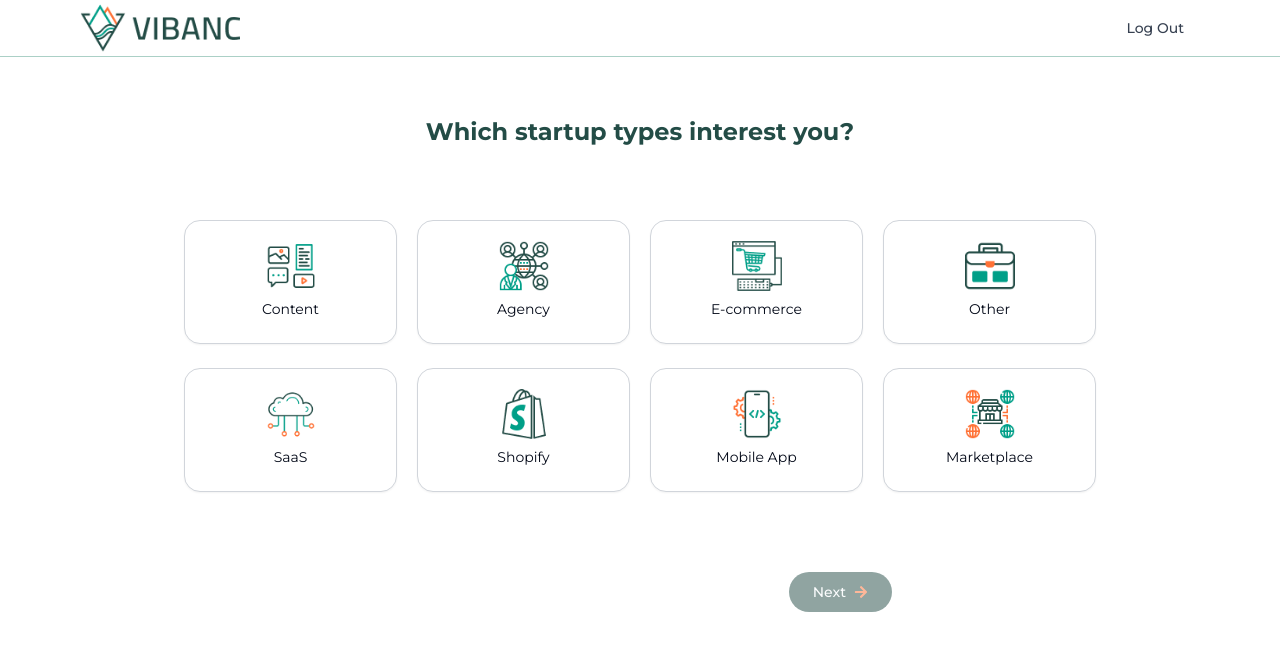
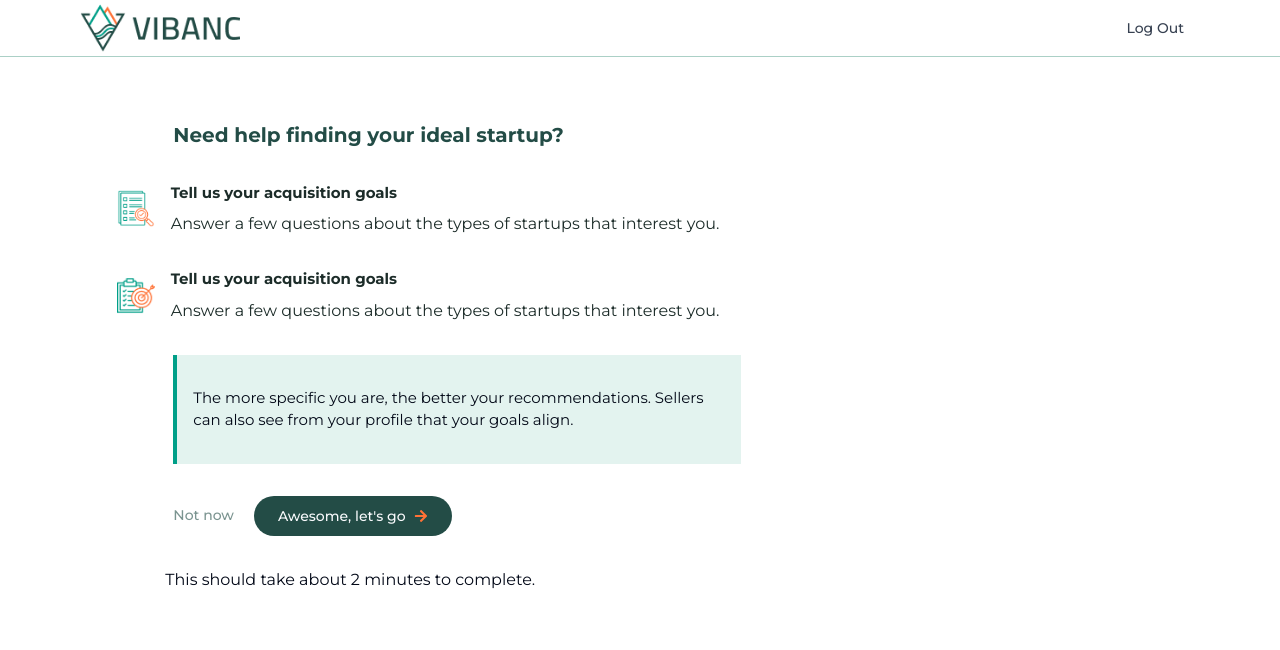
Before and after one commit to Afrasyab11/Vibanc-Buyer, a Next.js app: page /buyer/get-ready in a window 1280 px wide. Shown: the top 650 px of the page. Built offline with nearby package versions, Linux system fonts and the light colour scheme.

Commit message:
updated the page to ideal startup

```diff
--- a/src/app/buyer/get-ready/page.jsx
+++ b/src/app/buyer/get-ready/page.jsx
@@ -6,7 +6,7 @@
   return (
     <>
       <NavigationBar />
-      <InterestTypes />
+      <IdealStartup />
     </>
   );
 }
```
